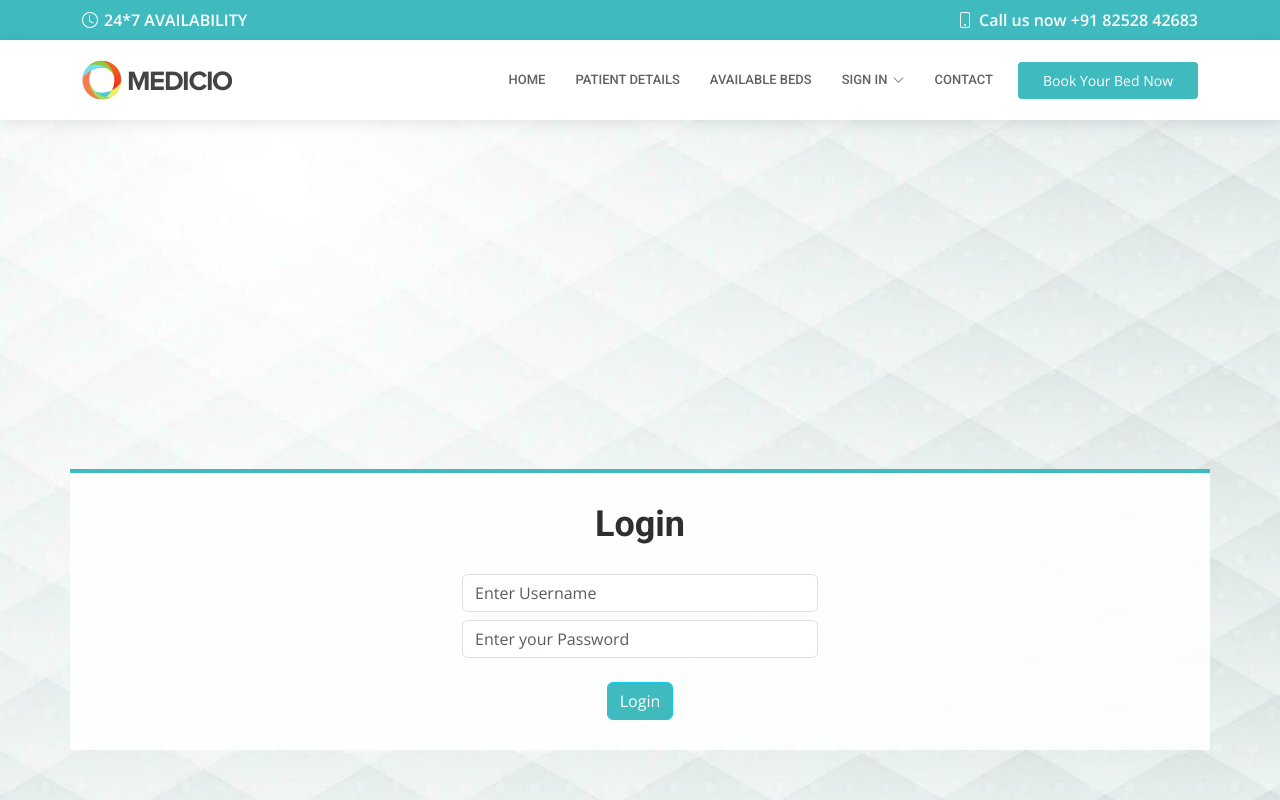
After one commit to guru-divine/Covid-Bed-Slot-Booking-System, a Flask app: page /admin in a window 1280 px wide. The commit adds this page. Run offline with Flask 3, Linux system fonts and the light colour scheme; some libraries are stand-ins or nearby versions.

Commit message:
added authentication for admin

```diff
--- /dev/null
+++ b/backend/config.json
@@ -0,0 +1,7 @@
+{
+    "params":
+    {
+        "username":"guru_divine",
+        "password":"weakPassword"
+    }
+}
--- a/backend/main.py
+++ b/backend/main.py
@@ -1,8 +1,9 @@
-from flask import Flask, request, redirect, render_template, flash
+from flask import Flask, request, redirect, render_template, flash, session
 from flask.helpers import url_for
 from flask_sqlalchemy import SQLAlchemy
 from flask_login import UserMixin
 from flask_login import login_required, logout_user, login_user, login_manager, LoginManager, current_user
+import json
 # from werkzeug.security import generate_password_hash, check_password_hash
 
 #my database connection
@@ -18,6 +19,9 @@ login_manager.login_view = 'login'
 app.config['SQLALCHEMY_DATABASE_URI'] = 'mysql://root:@localhost/covid'
 db = SQLAlchemy(app)
 
+with open('config.json', 'r') as c:
+    params = json.load(c)["params"]
+
 @login_manager.user_loader
 def load_user(user_id):
     return User.query.get(int(user_id))
@@ -29,6 +33,8 @@ class Test(db.Model):
 class User(UserMixin, db.Model):
     id = db.Column(db.Integer, primary_key=True)
     srfid = db.Column(db.String(20), unique=True)
+    fname = db.Column(db.String(20))
+    lname = db.Column(db.String(20))
     email = db.Column(db.String(20))
     pswd = db.Column(db.String(20))
     dob = db.Column(db.Date)
@@ -42,6 +48,8 @@ def home():
 def signup():
     if request.method == "POST":
         srfid = request.form.get('srf')
+        fname = request.form.get('fname')
+        lname = request.form.get('lname')
         email = request.form.get('email')
         dob = request.form.get('dob')
         pswd = request.form.get('pswd')
@@ -50,11 +58,11 @@ def signup():
         if(user and user.srfid==srfid):
             flash("User already exists", "warning")
             return render_template("usersignup.html")
-        print(srfid, email, dob, pswd)
-        new_user = User(srfid=srfid, email=email, dob=dob, pswd=pswd)
+        # print(srfid, fname, lname, email, dob, pswd)
+        new_user = User(srfid=srfid, fname=fname, lname=lname, email=email, dob=dob, pswd=pswd)
         db.session.add(new_user)
         db.session.commit()
-        return render_template()
+        return render_template("index.html")
     # flash("SignUp successful", "success")
     return render_template("usersignup.html")
 
@@ -76,6 +84,23 @@ def login():
             return render_template("userlogin.html")
 
     return render_template("userlogin.html")
+
+@app.route('/admin', methods=['POST', 'GET'])
+def admin():
+    if request.method == "POST":
+        username = request.form.get('username')
+        password = request.form.get('password')
+
+        print(username, password)
+        if(username == params['username']  and password == params['password']):
+            # login_user(user)
+            session['user'] = username
+            return render_template("addHospitalUser.html")
+        else:
+            flash("Invalid Credentials", "danger")
+            return render_template("admin.html")
+
+    return render_template("admin.html")
 
 
 @app.route('/logout')
--- /dev/null
+++ b/backend/templates/admin.html
@@ -0,0 +1,29 @@
+{% extends 'baselogin.html' %}
+{% block title%} User Login {% endblock title%}
+
+{% block form %}
+    <h2>Login</h2>
+
+    <div class="row">
+        <div class="col-md-4"></div>
+        <div class="col-md-4">
+
+            <form action="/admin" method="post">
+                {% include "message.html" %}
+                <div class="form-group">
+                    <input type="text" class="form-control mt-2" placeholder="Enter Username" name="username" required>
+                </div>
+                <div class="form-group">
+                    <input type="password" class="form-control mt-2" placeholder="Enter your Password" name="password" required>
+                </div>
+                <br>
+                <button type="submit" class="btn btn-info" style="background-color: #3fbbc0; color: white";>Login</button>
+
+            </form>
+
+        </div>
+        <div class="col-md-4"></div>
+    </div>
+
+
+{% endblock form %}
--- a/backend/templates/base.html
+++ b/backend/templates/base.html
@@ -44,7 +44,7 @@
   <div id="topbar" class="d-flex align-items-center fixed-top">
     <div class="container d-flex align-items-center justify-content-center justify-content-md-between">
       <div class="align-items-center d-none d-md-flex">
-        <i class="bi bi-clock"></i> 24*7 Available
+        <i class="bi bi-clock"></i> 24*7 AVAILABILITY
       </div>
       <div class="d-flex align-items-center">
         <i class="bi bi-phone"></i> Call us now +91 82528 42683
--- a/backend/templates/baselogin.html
+++ b/backend/templates/baselogin.html
@@ -44,7 +44,7 @@
   <div id="topbar" class="d-flex align-items-center fixed-top">
     <div class="container d-flex align-items-center justify-content-center justify-content-md-between">
       <div class="align-items-center d-none d-md-flex">
-        <i class="bi bi-clock"></i> 24*7 Available
+        <i class="bi bi-clock"></i> 24*7 AVAILABILITY
       </div>
       <div class="d-flex align-items-center">
         <i class="bi bi-phone"></i> Call us now +91 82528 42683
--- a/backend/templates/usersignup.html
+++ b/backend/templates/usersignup.html
@@ -12,6 +12,12 @@
                 {% include "message.html" %}
                 <div class="form-group">
                     <input type="text" class="form-control mt-2" placeholder="Enter SRF ID" name="srf" required>
+                </div>
+                <div class="form-group">
+                    <input type="text" class="form-control mt-2" placeholder="First Name" name="fname" required>
+                </div>
+                <div class="form-group">
+                    <input type="text" class="form-control mt-2" placeholder="Last Name" name="lname" required>
                 </div>
                 <div class="form-group">
                     <input type="email" class="form-control mt-2" placeholder="Enter email address" name="email" required>
```
Also changed, not shown: backend/templates/usersettings.html (+6 -1 lines), backend/templates/addHospitalUser.html (added).
